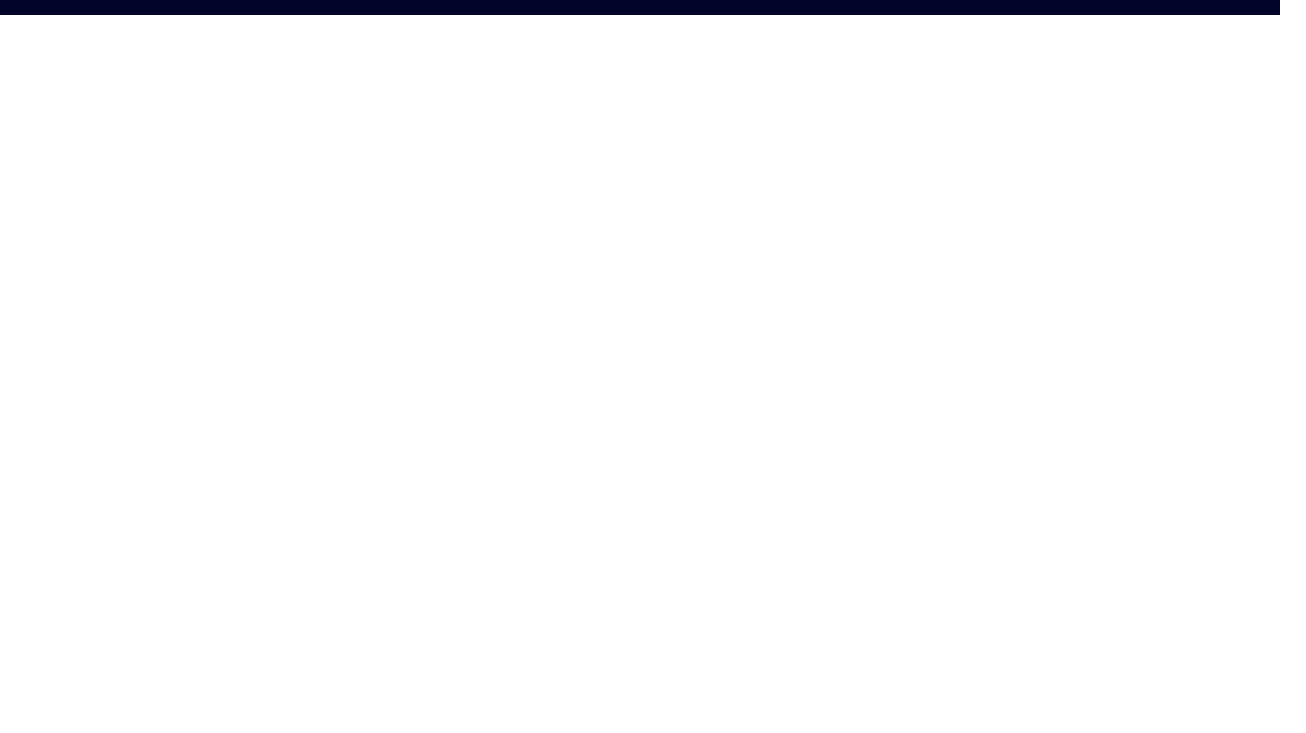
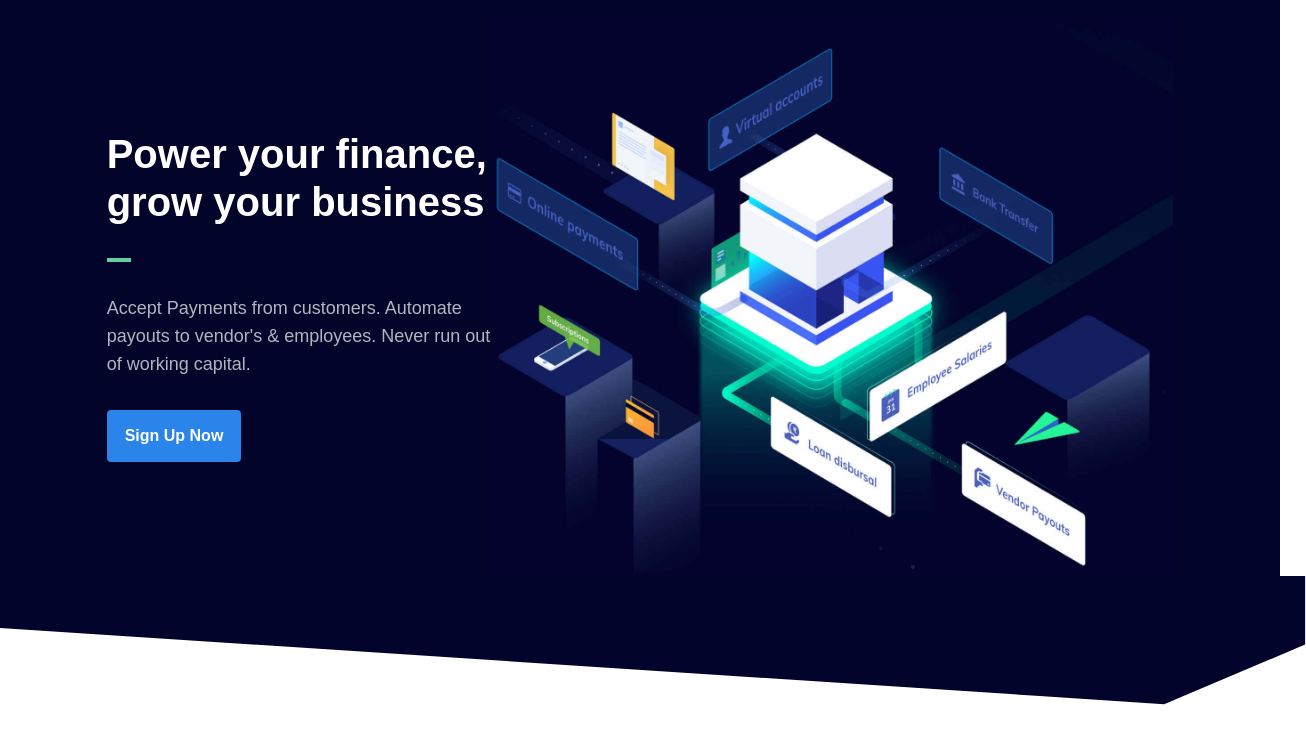
Before and after one commit to MrDurvesh11/Razorpay_clone, a website built with Vite: page index.html in a window 1280 px wide. Shown: the part 67-800 px from the top of the page, 1306 px wide, since content can reach past the window. Built offline with nearby package versions, Linux system fonts and the light colour scheme.

Commit message:
hero_section_done

```diff
--- a/index.html
+++ b/index.html
@@ -70,8 +70,30 @@
               </svg>
             </button>
             </div>
-
         </div>
     </nav>
+
+    <section class="relative bg-deepBlue">
+        <div class="w-10/12 max-w-[1080px] flex flex-row justify-between items-center mx-auto ">
+            <!-- left part -->
+            <div class="space-y-8">
+                <h1 class="font-mullish font-bold text-[40px] leading-[1.2] text-white">Power your finance, grow your business </h1>
+                <div class="w-6 h-1 bg-greenLight"></div>
+                <p class="font-mullish text-[18px] leading-7 text-white opacity-70">
+                    Accept Payments from customers. Automate payouts to vendor's &
+                    employees. Never run out of working capital.
+                </p>
+                <button class=" py-[14px] px-[18px] bg-lightBlue text-white rounded  font-mullish font-bold hover:bg-lightBlue500 transition-all duration-200">Sign Up Now</button>
+            </div>
+
+            <!-- right Part -->
+            <img class="w-full max-w-[680px]" src="./images/hero-illustration.jpg" alt="">
+        </div>
+
+        <!-- shape part -->
+        <div class="absolute left-0 right-0 w-[102%]">
+            <img src="./images/hero-shape.svg" class="w-full object-fill" alt="">
+        </div>
+    </section>
 </body>
 </html>
```
